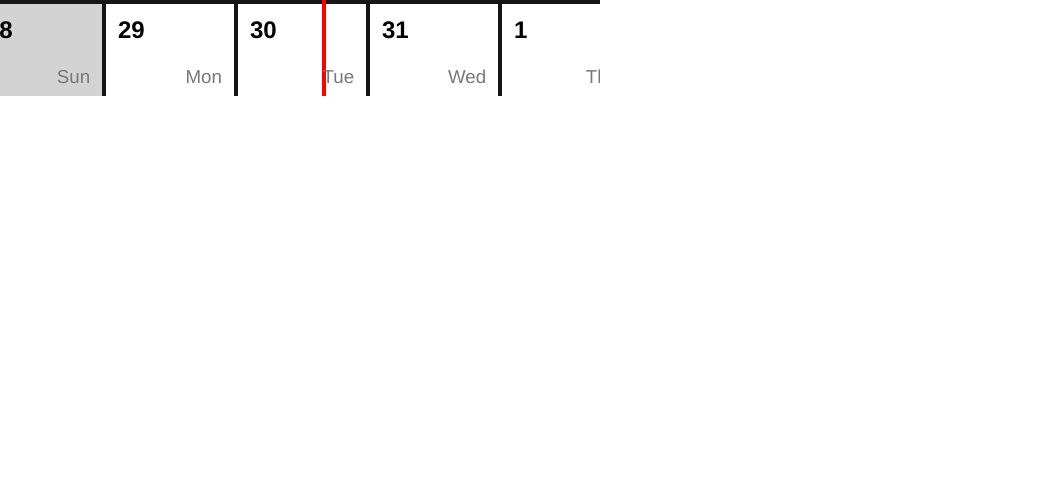
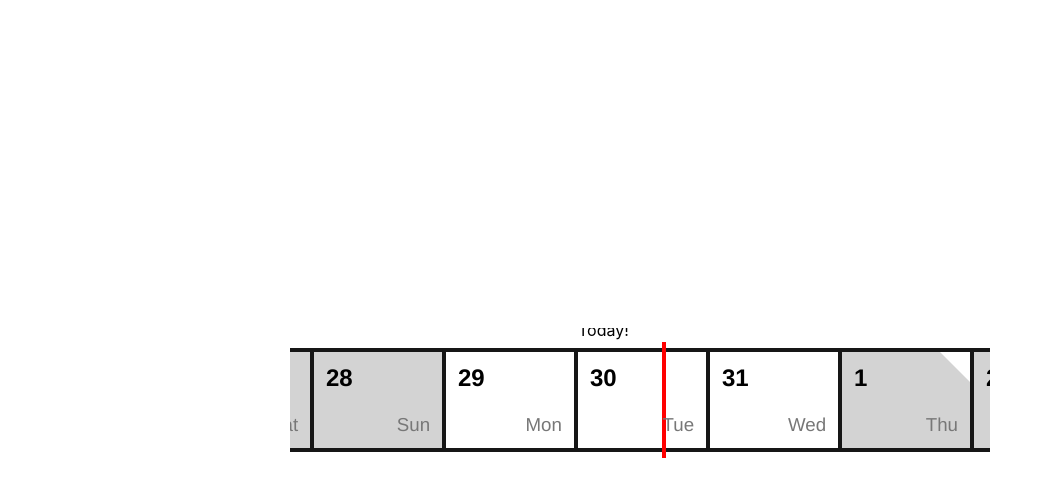
Before and after one commit to albert-tomanek/timevisu, a React (Create React App) app: page / in a window 1280 px wide. Shown: the top 496 px of the page, without its empty margins (0-1053 px from the left). Built offline with nearby package versions, Linux system fonts and the light colour scheme.

Commit message:
Hidden scrollbars. Holidays work.

```diff
--- a/src/App.css
+++ b/src/App.css
@@ -1,3 +1,11 @@
+.App {
+    height: 100vh;
+    display: flex;
+    flex-direction: column;
+    justify-content: center;
+    align-items: center;
+}
+
 .calendar-nav {
   display: inline-block;
   background: blue;
@@ -21,20 +29,20 @@
 }
 
 .days-strip {
-    display: inline-block;
+    display: block;
+
     background-color: rgba(255,255,255,0.7);
     scrollbar-width: none;
-    overflow-y: hidden;
+    overflow-y: hidden !important;  /* Override the default setting of the scrollable list */
 }
 
 .day-tile {
-  position: relative;
   display: inline-block;
   width: 128px;
   height: 96px;
 
   border: 4px solid #161616;
-  margin-right: -4px;
+  margin: 20px 0;
 }
 .day-no {
   z-index: 1;
@@ -57,17 +65,25 @@
   font-weight: lighter;
   color: #777;
 }
+
 .day-weekend {
   background: lightgray;
 }
-.holiday-marker {
+.day-holiday {
   position: absolute;
   top:  0px; bottom: 0px;
   left: 0px; right:  0px;
 
+  /* background: #d3d3d380; */
   background: lightgray;
-  clip-path: polygon(0 0, 0 30px, 30px 0);
+  clip-path: polygon(100% 100%, 100% 30px, calc(100% - 30px) 0, 0 0, 0 100%);
 }
+.day-label {
+    position: absolute;
+    top: -32px;
+    /* linear-gradient(to top, black, transparent); */
+}
+
 .decade-tile {
   width: 480px !important;
   height: 48px !important;
--- a/src/App.tsx
+++ b/src/App.tsx
@@ -5,7 +5,7 @@ import { FixedSizeListProps, FixedSizeList } from 'react-window';
 
 /* CSS manipulation */
 
-function get_css_class(name: string): CSSStyleRule | null {
+function get_css_class(selector: string): CSSStyleRule {
     for (var i = 0; i < document.styleSheets.length; i++) {
         var sheet: CSSStyleSheet = document.styleSheets[i];
 
@@ -13,14 +13,14 @@ function get_css_class(name: string): CSSStyleRule | null {
             var rule = sheet.rules[j];
 
             if (rule instanceof CSSStyleRule) {
-                if (rule.selectorText == name) {
+                if (rule.selectorText == selector) {
                     return rule;
                 }
             }
         }
     }
 
-    return null;
+    throw new Error('Style `' + selector + '` not found.');
 }
 
 /* Holidays */
@@ -35,16 +35,19 @@ var HOLIDAYS = [
     {"name": "Podzimní prázdniny",   "start": [2019, 10, 28], "end": [2019, 10, 30]},
     {"name": "Den boje za dem.",     "start": [2019, 11, 17], "end": [2019, 11, 18]},
     {"name": "Vánoční prázdniny",    "start": [2019, 12, 23], "end": [2020,  1,  5]},
+
+    {"name": "Pololetní prázdniny",  "start": [2019,  2,  1], "end": [2019,  2,  2]},
+    {"name": "Jarní prázdniny",      "start": [2019,  2, 18], "end": [2019,  2, 24]},
+    {"name": "Velikonoc. prázdniny", "start": [2021,  4,  1], "end": [2021,  4,  4]},
+    {"name": "Summer holidays",      "start": [2019,  6, 28], "end": [2019,  9,  2]},
+    {"name": "Den české státnosti",  "start": [2019,  9, 28], "end": [2019,  9, 29]},
+    {"name": "Podzimní prázdniny",   "start": [2019, 10, 28], "end": [2019, 10, 30]},
+    {"name": "Den boje za dem.",     "start": [2019, 11, 17], "end": [2019, 11, 18]},
+    {"name": "Vánoční prázdniny",    "start": [2019, 12, 23], "end": [2020,  1,  5]},
 ];
 
 function date_from_tuple (dtup: number[]) {
-    var d = new Date();
-
-    d.setFullYear(dtup[0]);
-    d.setMonth(dtup[1] - 1);
-    d.setDate(dtup[2]);
-
-    return d;
+    return new Date(dtup[0], dtup[1] - 1, dtup[2]);
 }
 
 /* Day */
@@ -61,10 +64,8 @@ class Day extends React.Component<DayProps, DayState> {
 	constructor(props: DayProps) {
 		super(props);
 
-        var d = new Date(0);
-        d.setDate(d.getDate() + props.offset);
         this.state = {
-            date: d
+            date: new Date((1000*60*60*24)*props.offset)
         };
 	}
 
@@ -83,12 +84,15 @@ class Day extends React.Component<DayProps, DayState> {
         var class_name = 'day-tile';
         if  (day_no == 0 || day_no == 6)  { class_name += ' day-weekend'; }
 
+        var label = <div className="day-label">Today!</div>
+
         return (
           <div className={class_name} style={this.props.style}>
-            {Day.is_holiday(this.state.date) ? <div className="holiday-marker"/> : null}
+            {Day.is_holiday(this.state.date) ? <div className="day-holiday"/> : null}
             <h2 className="day-no">{this.state.date.getDate()}</h2>
             <h3 className="day-name">{Day.names[day_no]}</h3>
             {this.props.offset == Day.since_epoch(new Date()) ? this.get_indicator() : null}
+            {this.props.offset == Day.since_epoch(new Date()) ? label : null}
           </div>
         );
 	}
@@ -104,6 +108,7 @@ class Day extends React.Component<DayProps, DayState> {
 
             if (start.getTime() <= date.getTime() && date.getTime() < end.getTime())
             {
+                console.log(date.toString() + "is a holiday")
                 return true;
             }
         }
@@ -139,13 +144,13 @@ function App() {
             <DayView
                 ref={day_view}
                 className="days-strip"
-                height={day_style ? parseInt(day_style.height) : 20}
-                width={600}
+                height={2*parseInt(day_style.borderWidth) + parseInt(day_style.height) + parseInt(day_style.marginTop) + parseInt(day_style.marginBottom)}
+                width={700}
                 itemCount={45000}
-                itemSize={day_style ? parseInt(day_style.width) + parseInt(day_style.borderWidth) : 20}
+                itemSize={parseInt(day_style.borderWidth) + parseInt(day_style.width)}
                 layout="horizontal"
             >
-                {({index, style}) => { return (<Day offset={index} style={{position: style.position, top: style.top, left: style.left}}/>);}}
+                {({index, style}) => { return (<div><Day offset={index} style={{position: style.position, left: style.left}}/></div>);}}
             </DayView>
         </div>
     );
```
